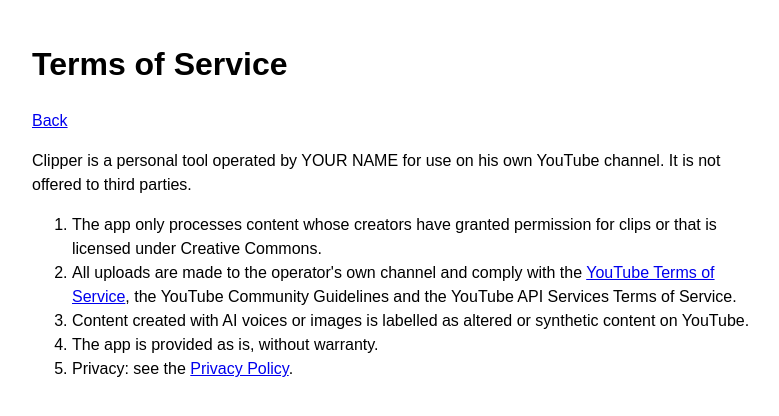
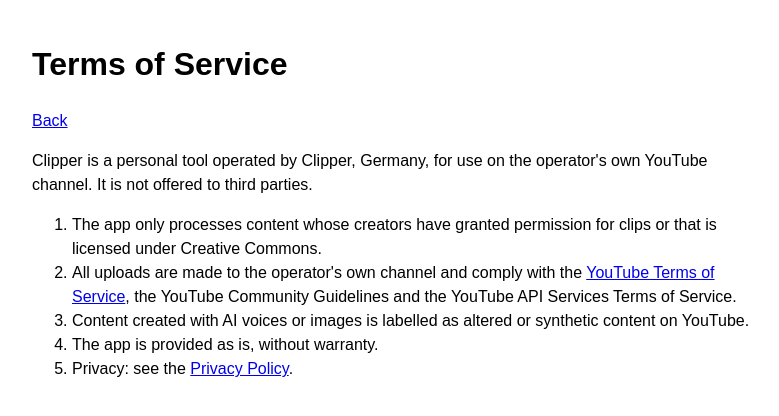
Before and after one commit to clipper9504-debug/clipper-info, a plain HTML site: page terms.html in a window 1280 px wide. Shown: the whole page, without its empty margins (248-1027 px from the left). Drawn offline with Linux system fonts and the light colour scheme.

Commit message:
Update terms.html

```diff
--- a/terms.html
+++ b/terms.html
@@ -1 +1 @@
-<!DOCTYPE html><html lang="en"><head><meta charset="utf-8"><title>Clipper - Terms of Service</title><meta name="viewport" content="width=device-width,initial-scale=1"></head><body style="font-family:sans-serif;max-width:720px;margin:40px auto;padding:0 16px;line-height:1.5"><h1>Terms of Service</h1><p><a href="index.html">Back</a></p><p>Clipper is a personal tool operated by YOUR NAME for use on his own YouTube channel. It is not offered to third parties.</p><ol><li>The app only processes content whose creators have granted permission for clips or that is licensed under Creative Commons.</li><li>All uploads are made to the operator's own channel and comply with the <a href="https://www.youtube.com/t/terms">YouTube Terms of Service</a>, the YouTube Community Guidelines and the YouTube API Services Terms of Service.</li><li>Content created with AI voices or images is labelled as altered or synthetic content on YouTube.</li><li>The app is provided as is, without warranty.</li><li>Privacy: see the <a href="privacy.html">Privacy Policy</a>.</li></ol></body></html>
+<!DOCTYPE html><html lang="en"><head><meta charset="utf-8"><title>Clipper - Terms of Service</title><meta name="viewport" content="width=device-width,initial-scale=1"></head><body style="font-family:sans-serif;max-width:720px;margin:40px auto;padding:0 16px;line-height:1.5"><h1>Terms of Service</h1><p><a href="index.html">Back</a></p><p>Clipper is a personal tool operated by Clipper, Germany, for use on the operator's own YouTube channel. It is not offered to third parties.</p><ol><li>The app only processes content whose creators have granted permission for clips or that is licensed under Creative Commons.</li><li>All uploads are made to the operator's own channel and comply with the <a href="https://www.youtube.com/t/terms">YouTube Terms of Service</a>, the YouTube Community Guidelines and the YouTube API Services Terms of Service.</li><li>Content created with AI voices or images is labelled as altered or synthetic content on YouTube.</li><li>The app is provided as is, without warranty.</li><li>Privacy: see the <a href="privacy.html">Privacy Policy</a>.</li></ol></body></html>
```
